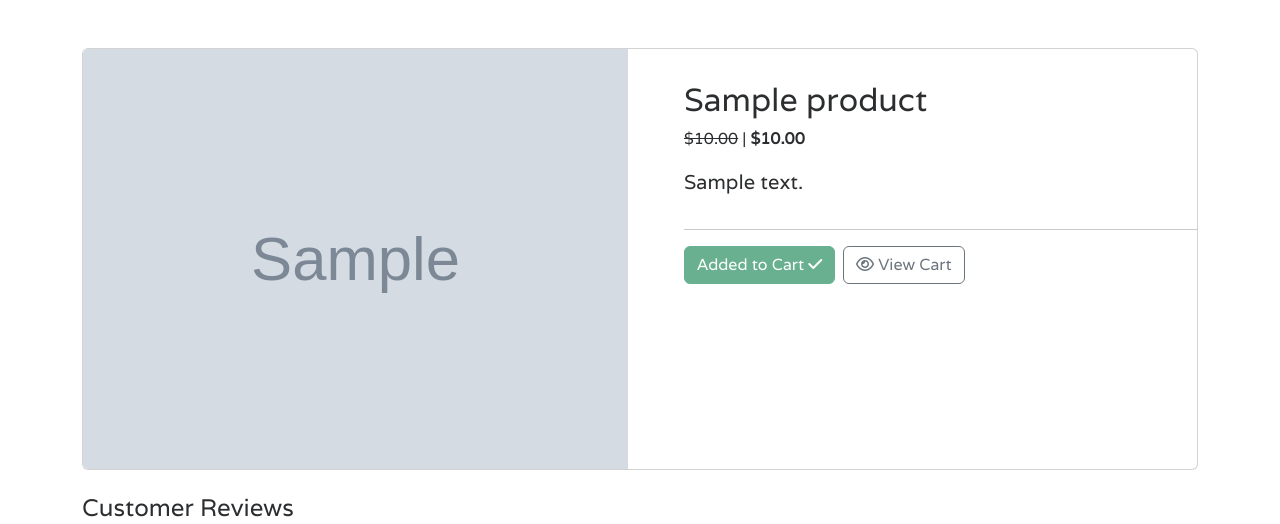
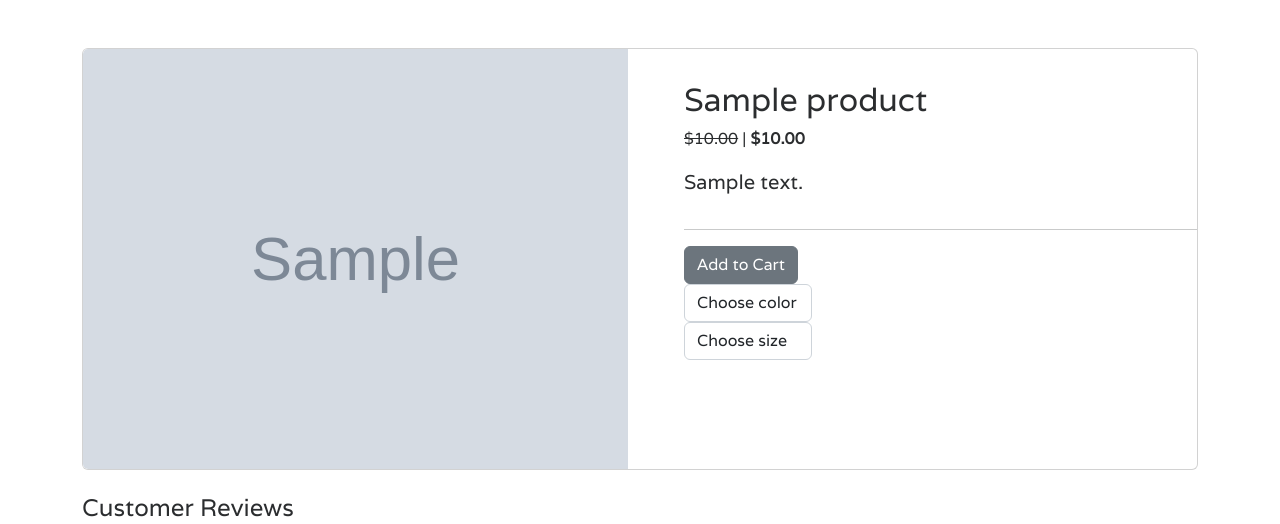
Before and after one commit to samuelandersoncodes/kidomart, a Django app: template store/templates/product_detail.html in a window 1280 px wide. Shown: the part 48-572 px from the top of the page. Run offline with Django 3.2, Linux system fonts and the light colour scheme; the template is opened without the code that fills it: values that come from a table or form of the project are taken from there, others are empty; tables that the repository leaves empty hold one stand-in row (values such as "Sample post"); grey boxes marked "Sample" are stand-in pictures; some libraries are stand-ins or nearby versions; some web fonts are replaced.

Commit message:
refactor: Remove added and view cart buttons

```diff
--- a/store/templates/product_detail.html
+++ b/store/templates/product_detail.html
@@ -58,21 +58,6 @@
 								</a>
 							</div>
 							{% else %}
-							{% if in_cart %}
-							<div class="d-flex gap-2 view-added-buttons">
-								<div class="">
-									<a href="#" class="btn btn-success btn-md disabled" aria-disabled="true">
-										Added to Cart <i class="fa-solid fa-check"></i>
-									</a>
-								</div>
-								<div class="">
-									<a href="{% url 'cart' %}" class="btn btn-outline-secondary hvr-pop"
-										aria-label="View Cart">
-										<i class="fa-regular fa-eye"></i> View Cart
-									</a>
-								</div>
-							</div>
-							{% else %}
 							<div>
 								<form method="post" action="{% url 'add_to_cart' single_product.item_id %}">
 									{% csrf_token %}
@@ -100,7 +85,6 @@
 								</form>
 							</div>
 							{% endif %}
-							{% endif %}
 					</article>
 				</main>
 			</div>
```
